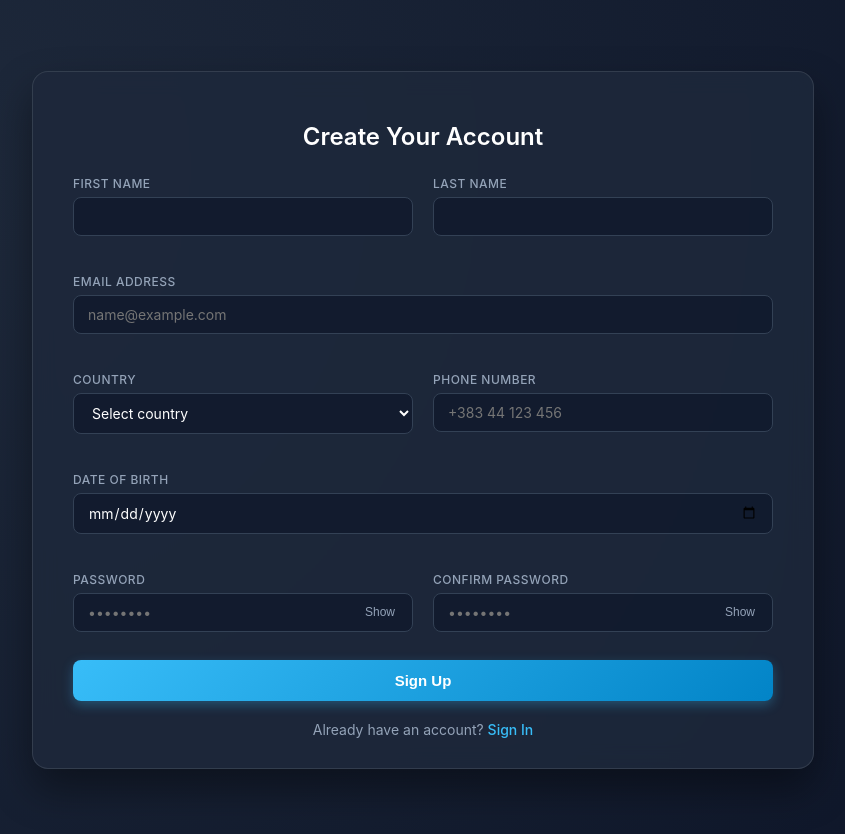
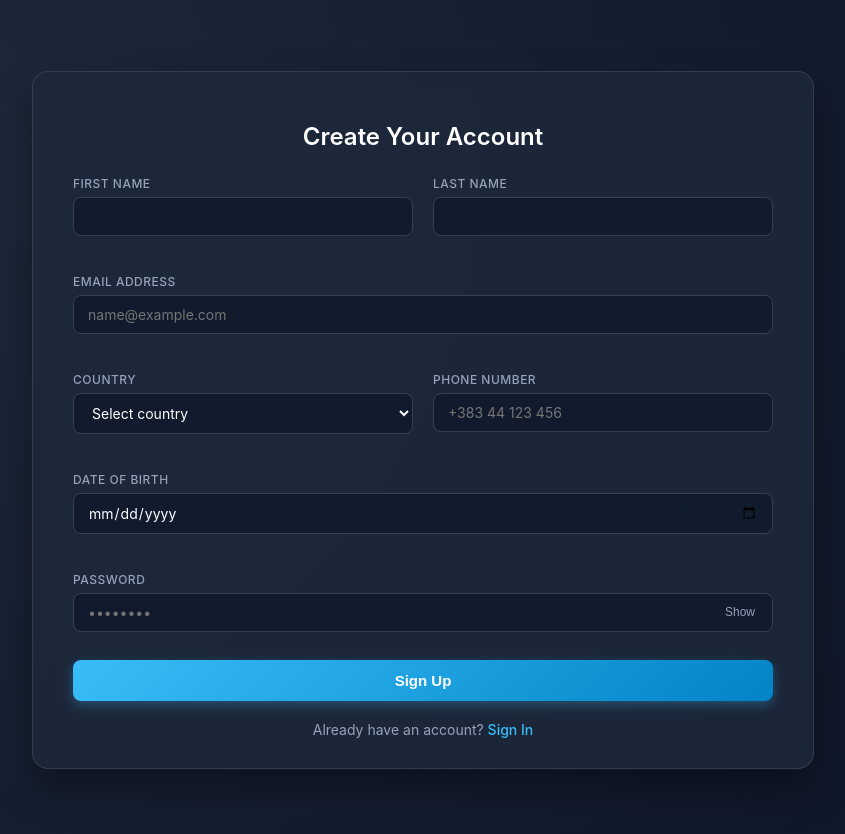
Before and after one commit to shqiprontafaj2-ops/remember-ai, a website: page signup.html in a window 1280 px wide. Shown: the whole page, without its empty margins (217-1062 px from the left). Drawn offline with Linux system fonts and the light colour scheme.

Commit message:
Hiq fushen Confirm Password nga signup.html

```diff
--- a/signup.html
+++ b/signup.html
@@ -136,7 +136,7 @@
 
         <form id="signupForm">
             <div class="form-grid">
-                <!-- Kolonat e zbrazëta për emrin dhe mbiemrin -->
+                <!-- Emri dhe Mbiemri -->
                 <div class="form-group">
                     <label for="first_name">First Name</label>
                     <input type="text" id="first_name" name="first_name" placeholder="" autocomplete="given-name" required>
@@ -188,21 +188,12 @@
                     <input type="date" id="dob" name="dob" autocomplete="bday" required>
                 </div>
 
-                <!-- Fjalëkalimi -->
-                <div class="form-group">
+                <!-- Fjalëkalimi (E vetme, pa konfirmim) -->
+                <div class="form-group full-width">
                     <label for="password">Password</label>
                     <div class="password-wrapper">
                         <input type="password" id="password" name="password" placeholder="••••••••" autocomplete="new-password" required>
                         <button type="button" class="toggle-password" onclick="togglePassword('password', this)">Show</button>
-                    </div>
-                </div>
-
-                <!-- Konfirmimi i Fjalëkalimit -->
-                <div class="form-group">
-                    <label for="confirm_password">Confirm Password</label>
-                    <div class="password-wrapper">
-                        <input type="password" id="confirm_password" name="confirm_password" placeholder="••••••••" autocomplete="new-password" required>
-                        <button type="button" class="toggle-password" onclick="togglePassword('confirm_password', this)">Show</button>
                     </div>
                 </div>
             </div>
@@ -233,20 +224,13 @@
                 signupForm.addEventListener("submit", async function(e) {
                     e.preventDefault();
 
-                    const password = document.getElementById("password").value;
-                    const confirmPassword = document.getElementById("confirm_password").value;
-
-                    if (password !== confirmPassword) {
-                        alert("Fjalëkalimet nuk përputhen!");
-                        return;
-                    }
-
                     const first_name = document.getElementById("first_name").value;
                     const last_name = document.getElementById("last_name").value;
                     const email = document.getElementById("email").value;
                     const country = document.getElementById("country").value;
                     const phone = document.getElementById("phone").value;
                     const dob = document.getElementById("dob").value;
+                    const password = document.getElementById("password").value;
 
                     try {
                         const response = await fetch('/api/signup', {
```
